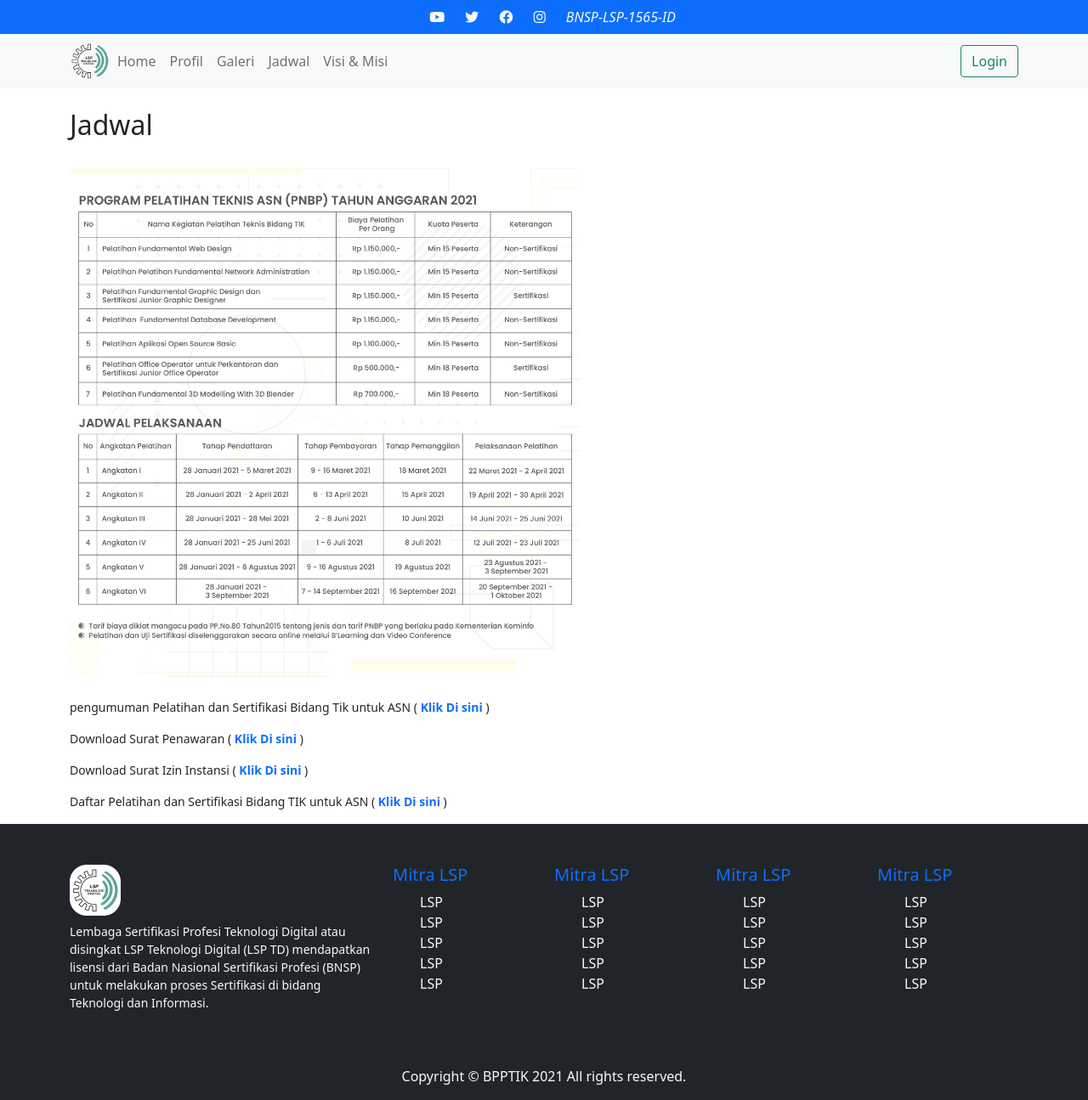
After one commit to Ricky-yuu/TugasLSP, a PHP site: page /TugasLSP/jadwal.php in a window 1280 px wide. The commit adds this page. Shown: the whole page at 85% size. Run offline with PHP 8.4, Linux system fonts and the light colour scheme; data that the repository does not hold is empty.

Commit message:
memperbaiki

```diff
--- a/home.php
+++ b/home.php
@@ -1,6 +1,6 @@
 <?php
-  include 'navbar.html';
-
+  include 'navbar.php';
+ $page = "home";
 ?>
 
 <!-- carausel -->
--- /dev/null
+++ b/jadwal.php
@@ -0,0 +1,53 @@
+<?php
+  include 'navbar.php';
+  $page = "jadwal";
+?>
+
+<br>
+<div class="container">
+    <div class="jadwal">
+        <h2>Jadwal</h2>
+    </div>
+    <br>
+    <a href="Jadwal.jpg"><img class="aligncenter size-large" src="Jadwal.jpg" alt="" width="600" height="600" sizes="(max-width: 660px) 100vw, 660px" data-pagespeed-url-hash="1989321090" onload="pagespeed.CriticalImages.checkImageForCriticality(this);"></a>
+
+    <br> <br>
+    <p>
+        pengumuman Pelatihan dan Sertifikasi Bidang Tik untuk ASN (
+    <strong>
+        <a href="" target="_blank" rel="noopener noreferrer"  > Klik Di sini</a>
+    </strong>
+        )
+</p>
+
+    <p>
+        Download Surat Penawaran (
+    <strong>
+        <a href="" target="_blank" rel="noopener noreferrer"  > Klik Di sini</a>
+    </strong>
+        )
+</p>
+
+    <p>
+        Download Surat Izin Instansi  (
+    <strong>
+        <a href="" target="_blank" rel="noopener noreferrer"  > Klik Di sini</a>
+    </strong>
+        )
+</p>
+
+    <p>
+    Daftar Pelatihan dan Sertifikasi Bidang TIK untuk ASN  (
+    <strong>
+        <a href="" target="_blank" rel="noopener noreferrer"  > Klik Di sini</a>
+    </strong>
+        )
+</p>
+
+</div>
+
+
+<?php
+  include 'footer.html';
+
+?>
--- a/navbar.html
+++ b/navbar.php
@@ -37,20 +37,20 @@
       </button>
       <div class="collapse navbar-collapse" id="navbarSupportedContent">
         <ul class="navbar-nav me-auto mb-2 mb-lg-0">
-          <li class="nav-item">
-            <a class="nav-link active" aria-current="page" href="#">Home</a>
+          <li class="nav-item <?php if($page == "Home") echo "class='active'";?>">
+            <a class="nav-link" aria-current="page" href="home.php">Home</a>
           </li>
-          <li class="nav-item">
-            <a class="nav-link" href="#">Profil</a>
+          <li class="nav-item <?php if($page == "Profil") echo "class='active'";?>">
+            <a class="nav-link" href="profil.php">Profil</a>
           </li>
-          <li class="nav-item">
-            <a class="nav-link" href="#">Galeri</a>
+          <li class="nav-item <?php if($page == "Galeri") echo "class='active'";?>">
+            <a class="nav-link" href="galleries.php">Galeri</a>
           </li>
-          <li class="nav-item">
-            <a class="nav-link" href="#">Jadwal</a>
+          <li class="nav-item <?php if($page == "jadwal") echo "class='active'";?>">
+            <a class="nav-link" href="jadwal.php">Jadwal</a>
           </li>
-          <li class="nav-item">
-            <a class="nav-link" href="#">Visi & Misi</a>
+          <li class="nav-item <?php if($page == "Visi") echo "class='active'";?>">
+            <a class="nav-link" href="visi.php">Visi & Misi</a>
           </li>
         </ul>
         <form class="d-flex">
--- a/profil.php
+++ b/profil.php
@@ -1,6 +1,6 @@
 <?php
-  include 'navbar.html';
-
+  include 'navbar.php';
+  $Profil = "Profil";
 ?>
 
 
--- a/visi.php
+++ b/visi.php
@@ -1,6 +1,6 @@
 <?php
-  include 'navbar.html';
-
+  include 'navbar.php';
+  $page = "Visi";
 ?>
 
 
```
Also changed, not shown: galleries.php (added, +43 -0 lines), Jadwal.jpg (added).
